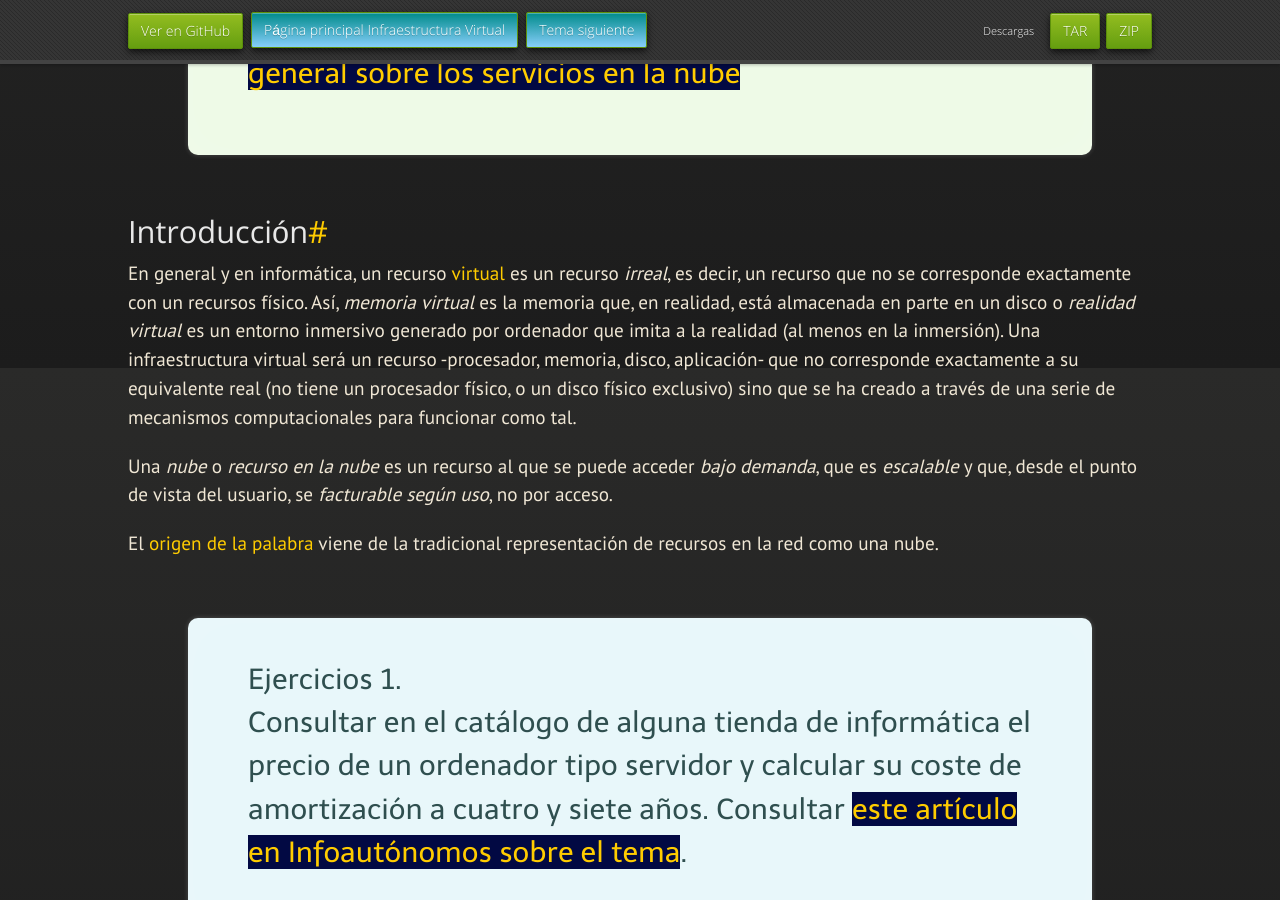
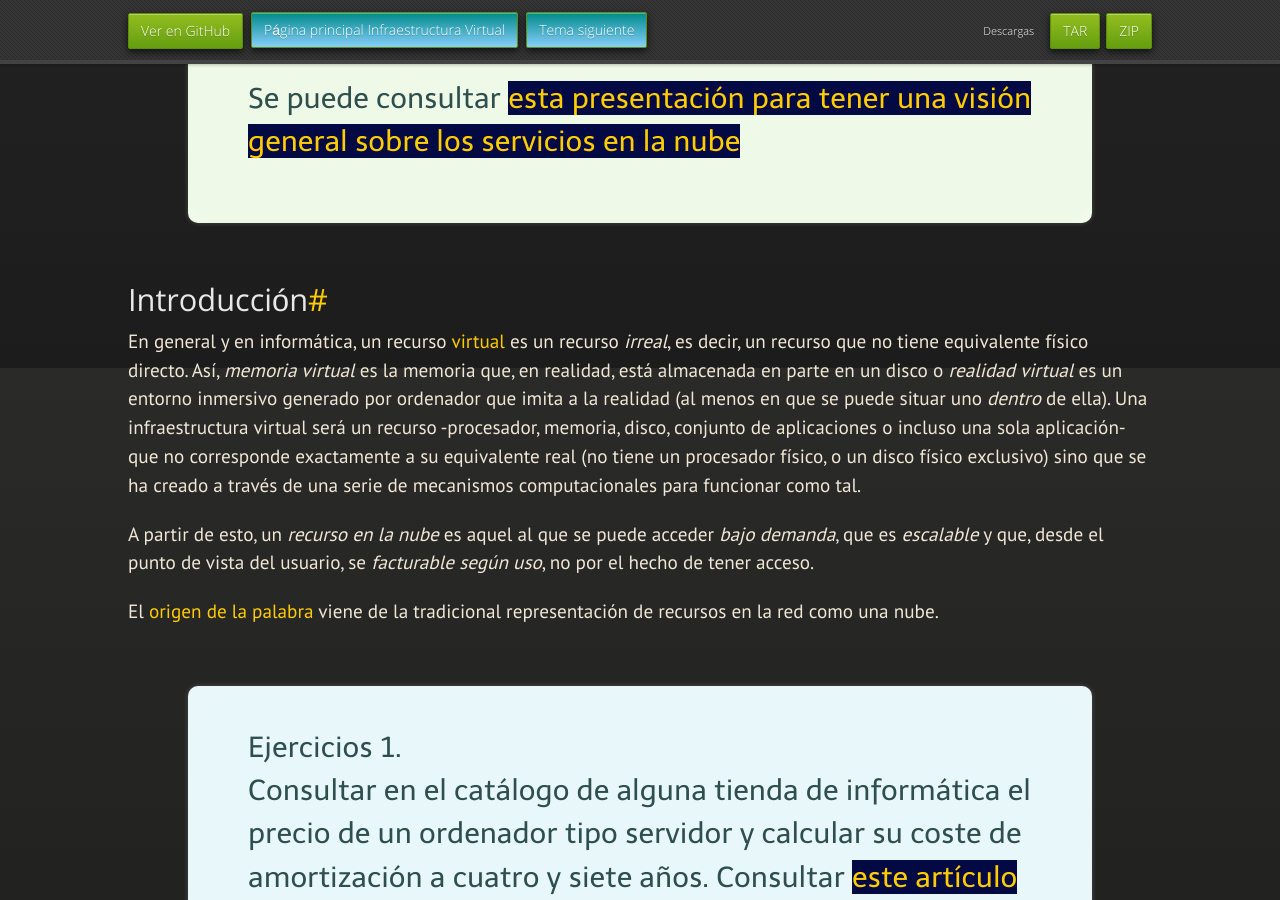
Before and after one commit to JJ/IV, a Jekyll site: the page built from documentos/temas/Intro_concepto_y_soporte_fisico.md, in a window 1280 px wide and 900 px high, scrolled down 1432 px. Built offline with Jekyll 4.4.1, drawn with Linux system fonts in a browser that asks for light colours; nearby versions of some CDN libraries; some web fonts are replaced; some of the changed text lies outside the part shown.

Commit message:
Sync documentos/temas/Intro_concepto_y_soporte_fisico.md de master a gh-pages

```diff
--- a/documentos/temas/Intro_concepto_y_soporte_fisico.md
+++ b/documentos/temas/Intro_concepto_y_soporte_fisico.md
@@ -3,8 +3,8 @@ layout: index
 
 
 next: Tecnicas_de_virtualizacion
+---
 
----
 Introducción a la infraestructura virtual: concepto y soporte físico
 ==
 
@@ -14,8 +14,10 @@ next: Tecnicas_de_virtualizacion
 
 <div class="objetivos" markdown="1">
 
-<h2>Objetivos</h2>
+##Objetivos
 
+
+### Cubre los siguientes objetivos de la asignatura
 
 1. Conocer la historia de la Computación Virtual, sus orígenes y
 razones de su existencia.
@@ -51,19 +55,18 @@ Introducción
 ------------------
 
 En general y en informática, un recurso [virtual](http://en.wikipedia.org/wiki/Virtualization) es un recurso
-*irreal*, es decir, un recurso que no se corresponde exactamente con
-un recursos físico. Así, *memoria virtual* es la memoria que, en
+*irreal*, es decir, un recurso que no tiene equivalente físico directo. Así, *memoria virtual* es la memoria que, en
 realidad, está almacenada en parte en un disco o *realidad virtual* es
 un entorno inmersivo generado por ordenador que imita a la realidad
-(al menos en la inmersión). Una infraestructura virtual será un
-recurso -procesador, memoria, disco, aplicación- que no corresponde
+(al menos en que se puede situar uno *dentro* de ella). Una infraestructura virtual será un
+recurso -procesador, memoria, disco, conjunto de aplicaciones o incluso una sola aplicación- que no corresponde
 exactamente a su equivalente real (no tiene un procesador físico, o un
 disco físico exclusivo) sino que se ha creado a través de una serie de
 mecanismos computacionales para funcionar como tal.
 
-Una *nube* o *recurso en la nube* es un recurso al que se puede
+A partir de esto, un *recurso en la nube* es aquel al que se puede
 acceder *bajo demanda*, que es *escalable* y que, desde el punto de
-vista del usuario, se *facturable según uso*, no por acceso.
+vista del usuario, se *facturable según uso*, no por el hecho de tener acceso.
 
 El [origen
   de la palabra](http://en.wikipedia.org/wiki/Cloud_computing#Origin_of_the_term) viene de la tradicional representación de recursos
```
Also changed, not shown: other parts of documentos/temas/Intro_concepto_y_soporte_fisico.md (+2 -0 lines).
